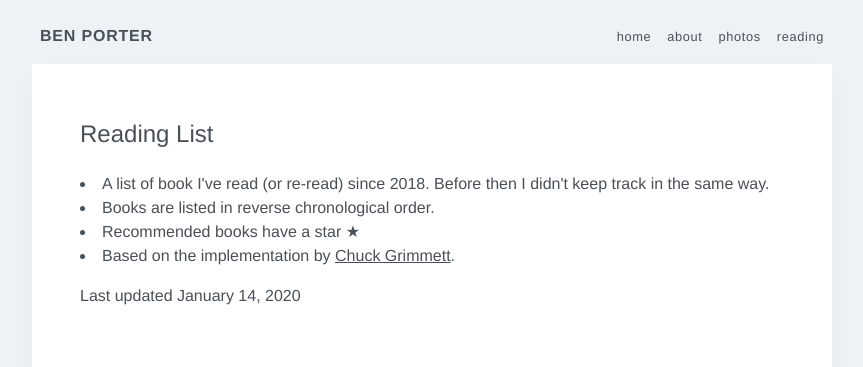
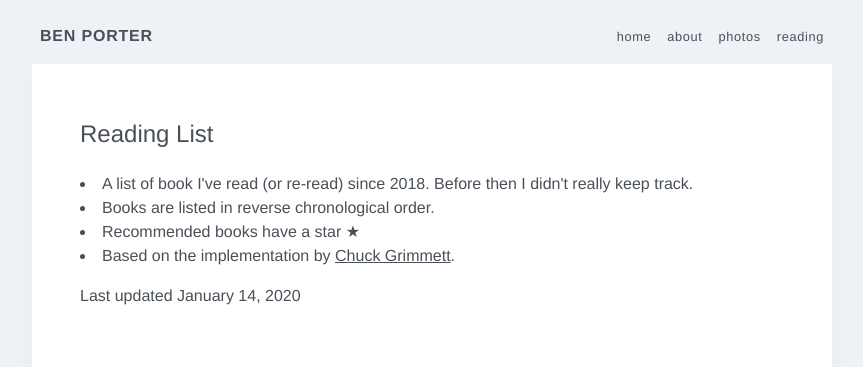
Before and after one commit to penborter/penborter.github.io, a Jekyll site: the page built from reading.html, in a window 1280 px wide. Shown: the top 367 px of the page, without its empty margins (208-1071 px from the left). Built offline with Jekyll 4.4.1, drawn with Linux system fonts in a browser that asks for light colours; some web fonts are replaced.

Commit message:
Update reading.html

```diff
--- a/reading.html
+++ b/reading.html
@@ -6,7 +6,7 @@ permalink: /reading
 
 <h1>Reading List</h1>
 <ul>
-  <li>A list of book I've read (or re-read) since 2018. Before then I didn't keep track in the same way.</li>
+  <li>A list of book I've read (or re-read) since 2018. Before then I didn't really keep track.</li>
   <li>Books are listed in reverse chronological order.</li>
   <li>Recommended books have a star <span class="star">★</span></li>
   <li>Based on the implementation by <a href="http://www.cagrimmett.com/reading/">Chuck Grimmett</a>.</li>
```
